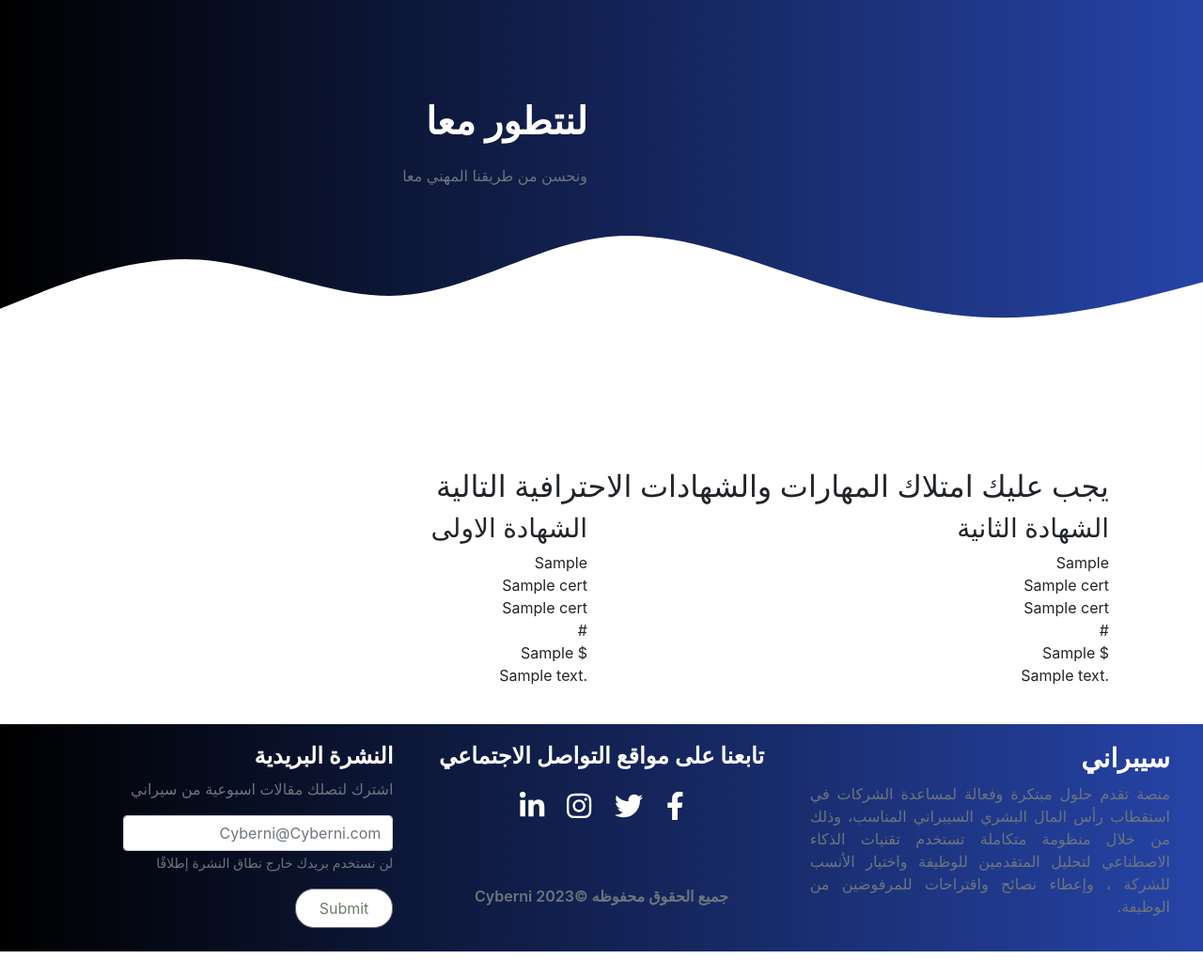
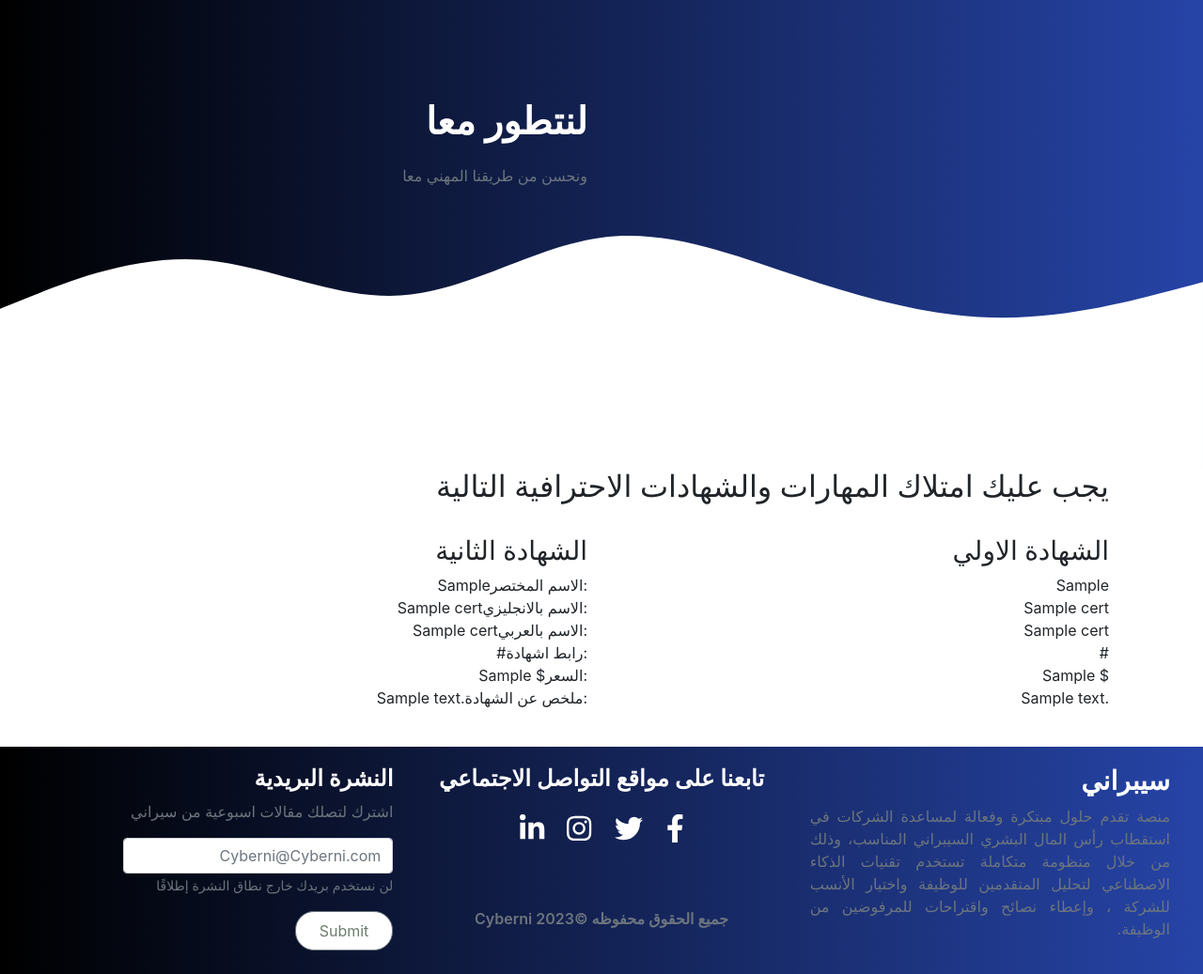
Before and after one commit to YousefGhazal/cyberni, a Django app: page /result/ in a window 1280 px wide. Shown: the part 77-1114 px from the top of the page at 94% size. Before the commit the page ends 1090 px from the top, so only its background shows below. Run offline with Django 4.2, Linux system fonts and the light colour scheme; tables that the repository leaves empty hold one stand-in row (values such as "Sample post"); some libraries are stand-ins or nearby versions.

Commit message:
names values

```diff
--- a/main/templates/about-us.html
+++ b/main/templates/about-us.html
@@ -3,7 +3,7 @@
 
 {% block title %}<title>about-us</title>{% endblock title %}
 {% block extrahead %}
-<link rel="stylesheet" href="{% static 'css/about-us.css' %}">
+<link rel="stylesheet" href="{% static 'css/questions.css' %}">
 <link rel="stylesheet" href="{% static 'css/bootstrap.min.css' %}">
 {% endblock extrahead %}
 {% block content %}
--- a/main/templates/parts/nav.html
+++ b/main/templates/parts/nav.html
@@ -13,7 +13,7 @@
 					<a class="nav-link text-white" href="{% url 'home' %}">الصفحة الرئيسية<span class="sr-only">(current)</span></a>
 				</li>
 				<li class="nav-item ">
-					<a class="nav-link text-white" href="{% url 'about-us' %}"> من نحن</a>
+					<a class="nav-link text-white" href="{% url 'questions' %}"> من نحن</a>
 				</li>
 
 
@@ -21,7 +21,7 @@
 					<a class="nav-link text-white" href="{% url 'call-us' %}">اتصل بنا</a>
 				</li>
 				<li class="nav-item">
-					<a class="nav-link text-white" href="{% url 'questions' %}">الأسئلة الشائعة</a>
+					<a class="nav-link text-white" href="{% url 'about-us' %}">الأسئلة الشائعة</a>
 				</li>
 			</ul>
 		</div>
--- a/main/templates/questions.html
+++ b/main/templates/questions.html
@@ -3,7 +3,7 @@
 
 {% block title %}<title>questions</title>{% endblock title %}
 {% block extrahead %}
-<link rel="stylesheet" href="{% static 'css/questions.css' %}">
+<link rel="stylesheet" href="{% static 'css/about-us.css' %}">
 <link rel="stylesheet" href="{% static 'css/bootstrap.min.css' %}">
 {% endblock extrahead %}
 
--- a/main/templates/result.html
+++ b/main/templates/result.html
@@ -35,29 +35,30 @@
 				<h2 class=""> يجب عليك امتلاك المهارات والشهادات الاحترافية التالية </h2>
 
 			</div>
+			<br>
 			<div class="big-img col-md-12 ">
 				<div class="row">
 					<div class="b-in col-md-6 ">
 						<div class="in-img">
-							<h3>الشهادة الاولى </h3>
+							<h3>الشهادة الثانية </h3>
 							<P>
-								{{cert_one.shortcut}}
+								{{cert_one.shortcut}}الاسم المختصر:
 								<br>
-								{{cert_one.name}}
+								{{cert_one.name}}الاسم بالانجليزي:
 								<br>
-								{{cert_one.name_ar}}
+								{{cert_one.name_ar}}الاسم بالعربي:
 								<br>
-								{{cert_one.link}}
+								{{cert_one.link}}رابط اشهادة:
 								<br>
-								{{cert_one.price}} $
+								{{cert_one.price}} $السعر:
 								<br>
-								{{cert_one.text}}
+								{{cert_one.text}}ملخص عن الشهادة:
 							</P>
 						</div>
 					</div>
 					<div class="b-in col-md-6 ">
 						<div class="in-img">
-							<h3>الشهادة الثانية </h3>
+							<h3>الشهادة الاولي </h3>
 							<p>{{cert_two.shortcut}}
 								<br>
 								{{cert_two.name}}
```
